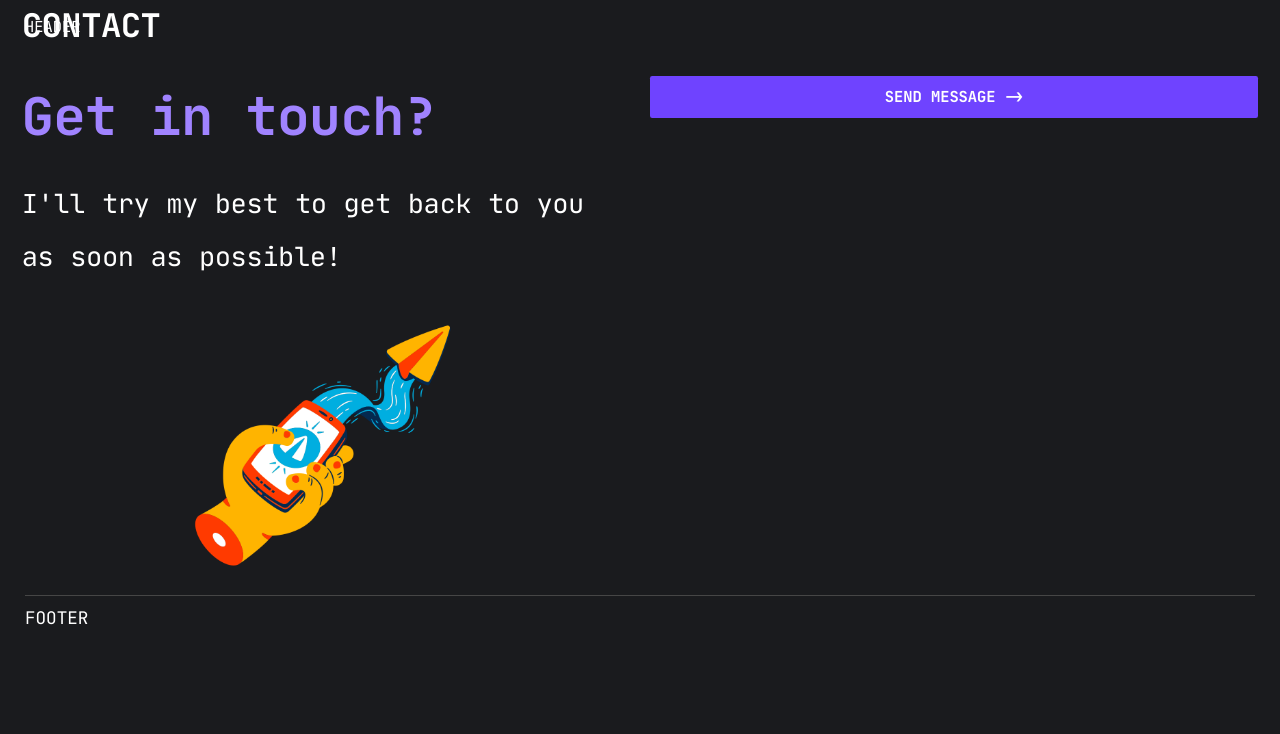
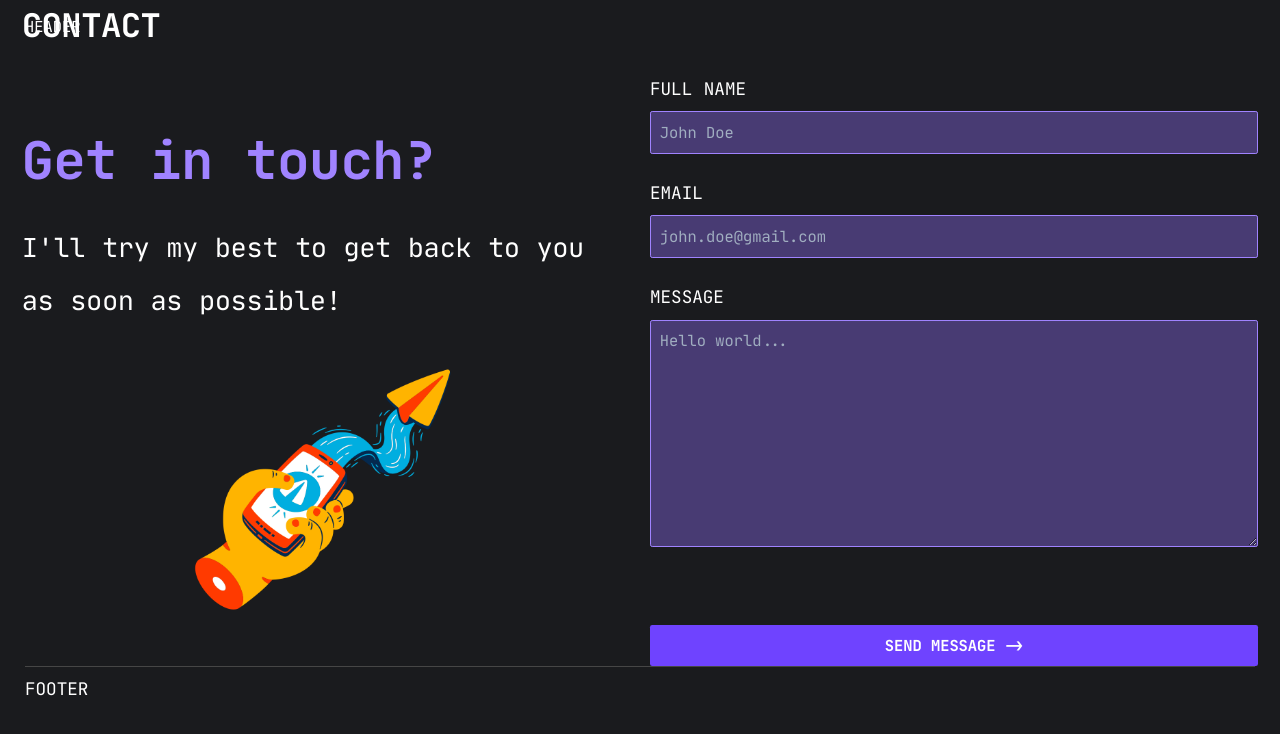
Before and after one commit to davybolivar/portfolio, a Nuxt app: page /partials/Contact in a window 1280 px wide. Shown: the top 734 px of the page. Built offline with nearby package versions, Linux system fonts and the light colour scheme.

Commit message:
feat: add input component

```diff
--- a/components/input.vue
+++ b/components/input.vue
@@ -0,0 +1,97 @@
+<template>
+  <div class="input">
+    <span v-if="label" class="input__label">
+      {{ label }}
+    </span>
+    <textarea
+      v-if="type.match(/textarea/i)"
+      rows="9"
+      :type="type"
+      :value="value"
+      :placeholder="placeholder"
+      :disabled="disabled"
+      :class="{ 'input__field--disabled': disabled }"
+      @input="handleChange"
+      class="input__field input__field--textarea"
+    >
+    </textarea>
+    <input
+      v-else
+      :type="type"
+      :value="value"
+      :placeholder="placeholder"
+      :disabled="disabled"
+      :class="{ 'input__field--disabled': disabled }"
+      @input="handleChange"
+      class="input__field"
+    />
+  </div>
+</template>
+
+<script>
+export default {
+  name: 'Input',
+
+  props: {
+    value: {
+      type: String,
+      required: true
+    },
+
+    type: {
+      type: String,
+      default: 'text'
+    },
+
+    placeholder: {
+      type: String,
+      default: ''
+    },
+
+    disabled: {
+      type: Boolean,
+      default: false
+    },
+
+    label: {
+      type: String,
+      default: ''
+    }
+  },
+
+  methods: {
+    handleChange(e) {
+      this.$emit('input', e.target.value)
+    }
+  }
+}
+</script>
+
+<style lang="scss">
+.input {
+  @apply tw-w-full;
+
+  &__label {
+    @apply tw-mb-2 tw-w-full tw-block;
+  }
+
+  &__field {
+    @apply tw-w-full tw-outline-none tw-bg-purple-800 tw-p-2 tw-text-sm tw-rounded-sm tw-border tw-border-purple-500;
+    transition: 0.1s border-color ease-in, 0.1s background-color ease-in,
+      0.1s color ease-in;
+
+    &:focus {
+      @apply tw-border-white;
+    }
+
+    &--disabled {
+      @apply tw-text-white tw-border-white tw-bg-gray-500;
+    }
+
+    &--textarea {
+      min-height: 100px;
+      max-height: 600px;
+    }
+  }
+}
+</style>
--- a/pages/partials/Contact.vue
+++ b/pages/partials/Contact.vue
@@ -16,8 +16,31 @@
         />
       </div>
       <div class="contact__form">
-        <form @submit.prevent="submit" class="tw-mt-6 md:tw-mt-0">
-          <v-button :loading="loading" class="tw-w-full">
+        <form @submit.prevent="submit" class="tw-mt-6 md:tw-mt-0 tw-w-full">
+          <v-input
+            v-model="form.name"
+            :disabled="loading"
+            type="text"
+            label="FULL NAME"
+            placeholder="John Doe"
+          />
+          <v-input
+            v-model="form.email"
+            :disabled="loading"
+            type="email"
+            label="EMAIL"
+            placeholder="john.doe@gmail.com"
+            class="tw-mt-6"
+          />
+          <v-input
+            v-model="form.message"
+            :disabled="loading"
+            type="textarea"
+            label="MESSAGE"
+            placeholder="Hello world..."
+            class="tw-mt-6"
+          />
+          <v-button :loading="loading" class="tw-w-full tw-mt-16">
             <transition name="fade-up" mode="out-in">
               <span :key="loading">
                 {{ loading ? 'SENDING...' : 'SEND MESSAGE ->' }}
@@ -32,17 +55,25 @@
 
 <script>
 import Button from '~/components/button'
+import Input from '~/components/input'
 
 export default {
   name: 'Contact',
 
   components: {
-    'v-button': Button
+    'v-button': Button,
+    'v-input': Input
   },
 
   data() {
     return {
-      loading: false
+      loading: false,
+
+      form: {
+        name: '',
+        email: '',
+        message: ''
+      }
     }
   },
 
@@ -71,6 +102,7 @@ export default {
 
   &__statement {
     @screen md {
+      @apply tw-mt-10;
       grid-area: statement;
     }
   }
@@ -85,6 +117,8 @@ export default {
   }
 
   &__form {
+    @apply tw-flex tw-items-center;
+
     @screen md {
       grid-area: form;
     }
--- a/static/json/skills.json
+++ b/static/json/skills.json
@@ -14,5 +14,9 @@
   {
     "name": "CMS",
     "types": ["Gatsby", "Netlify", "Wordpress"]
+  },
+  {
+    "name": "UI LIBRARIES",
+    "types": ["ElementUI", "Ant Design", "SemanticUI", "Bootstrap"]
   }
 ]
```
